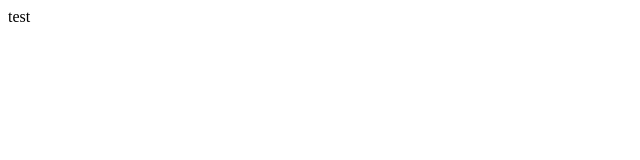
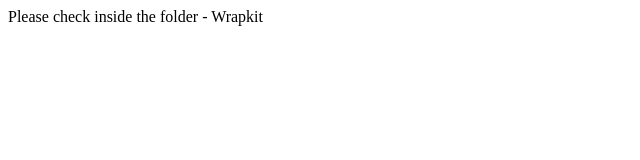
Before and after one commit to technext/wrapk, a plain HTML site: page index.html in a window 1280 px wide. Shown: the whole page, without its empty margins (0-640 px from the left). Drawn offline with Linux system fonts and the light colour scheme.

Commit message:
Update index.html

```diff
--- a/index.html
+++ b/index.html
@@ -6,6 +6,6 @@
 </head>
 
 <body class="">
-test </body>
+Please check inside the folder - Wrapkit </body>
 
 </html>
```
